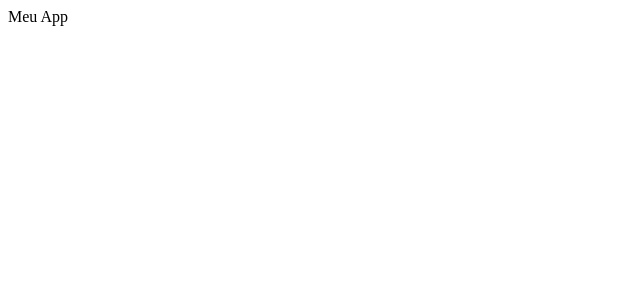
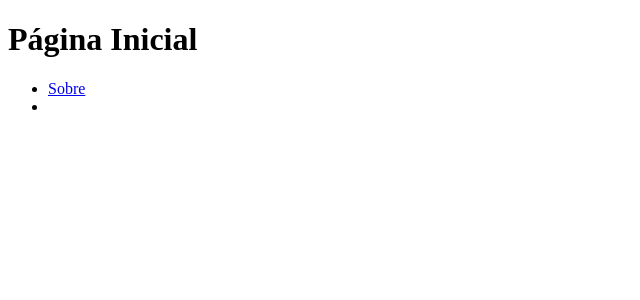
Before and after one commit to vieirasamuel/jogae, a React (Create React App) app in the folder client/: page / in a window 1280 px wide. Shown: the top 300 px of the page, without its empty margins (0-640 px from the left). Built offline with nearby package versions, Linux system fonts and the light colour scheme; the HTML template or start-up script is replaced by a standard one.

Commit message:
estrutura base para desenvolvimento do frontend

```diff
--- a/client/package.json
+++ b/client/package.json
@@ -6,8 +6,10 @@
     "@testing-library/jest-dom": "^5.11.4",
     "@testing-library/react": "^11.1.0",
     "@testing-library/user-event": "^12.1.10",
+    "axios": "^0.24.0",
     "react": "^17.0.2",
     "react-dom": "^17.0.2",
+    "react-router-dom": "^6.0.2",
     "react-scripts": "4.0.3",
     "web-vitals": "^1.0.1"
   },
--- a/client/src/App.js
+++ b/client/src/App.js
@@ -1,7 +1,8 @@
 import React from 'react';
+import Routes from './routes';
 
 const App = () => {
-  return <div>Meu App</div>;
+  return <Routes />;
 };
 
 export default App;
--- /dev/null
+++ b/client/src/pages/Login.js
@@ -0,0 +1,21 @@
+import React from 'react';
+import { Link } from 'react-router-dom';
+import API from '../services/api';
+
+const Login = () => {
+  return (
+    <div>
+      <h1>Página Inicial</h1>
+      <nav>
+        <ul>
+          <li>
+            <Link to="/sobre">Sobre</Link>
+          </li>
+          <li>{/* <Link to="/usuario">Usuario</Link> */}</li>
+        </ul>
+      </nav>
+    </div>
+  );
+};
+
+export default Login;
--- /dev/null
+++ b/client/src/routes.js
@@ -0,0 +1,18 @@
+import React from 'react';
+import { Routes, Route, BrowserRouter } from 'react-router-dom';
+
+// imports das páginas
+import Login from './pages/Login';
+
+const RoutesIndex = () => {
+  return (
+    <BrowserRouter>
+      <Routes>
+        <Route element={<Login />} path="/" exact />
+        <Route component={Login} path="/login" />
+      </Routes>
+    </BrowserRouter>
+  );
+};
+
+export default RoutesIndex;
--- /dev/null
+++ b/client/src/services/api.js
@@ -0,0 +1,5 @@
+import axios from 'axios';
+
+export default axios.create({
+  baseURL: 'http://localhost:3000',
+});
```
Also changed, not shown: client/src/pages/Sobre.js (added, +13 -0 lines).
